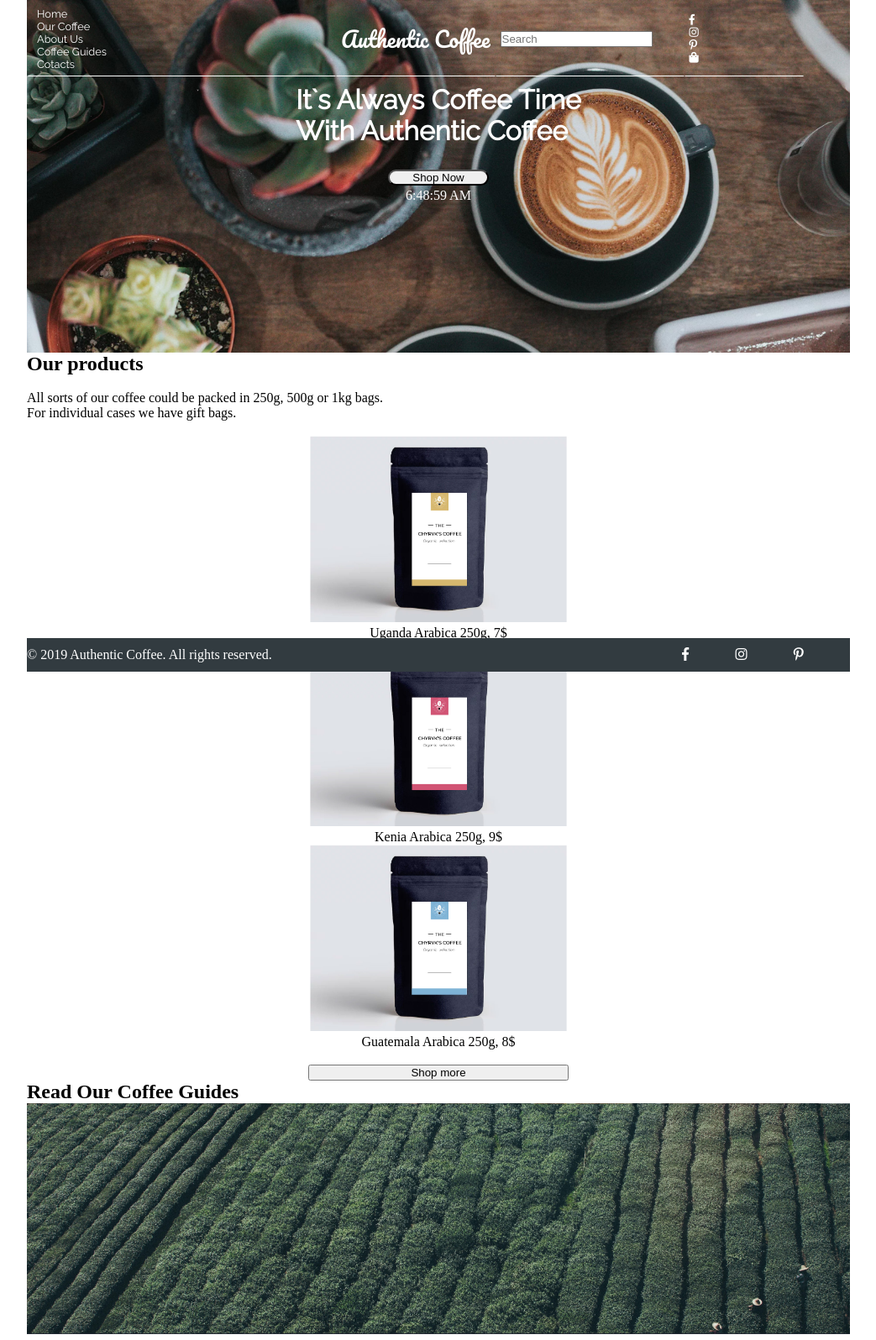
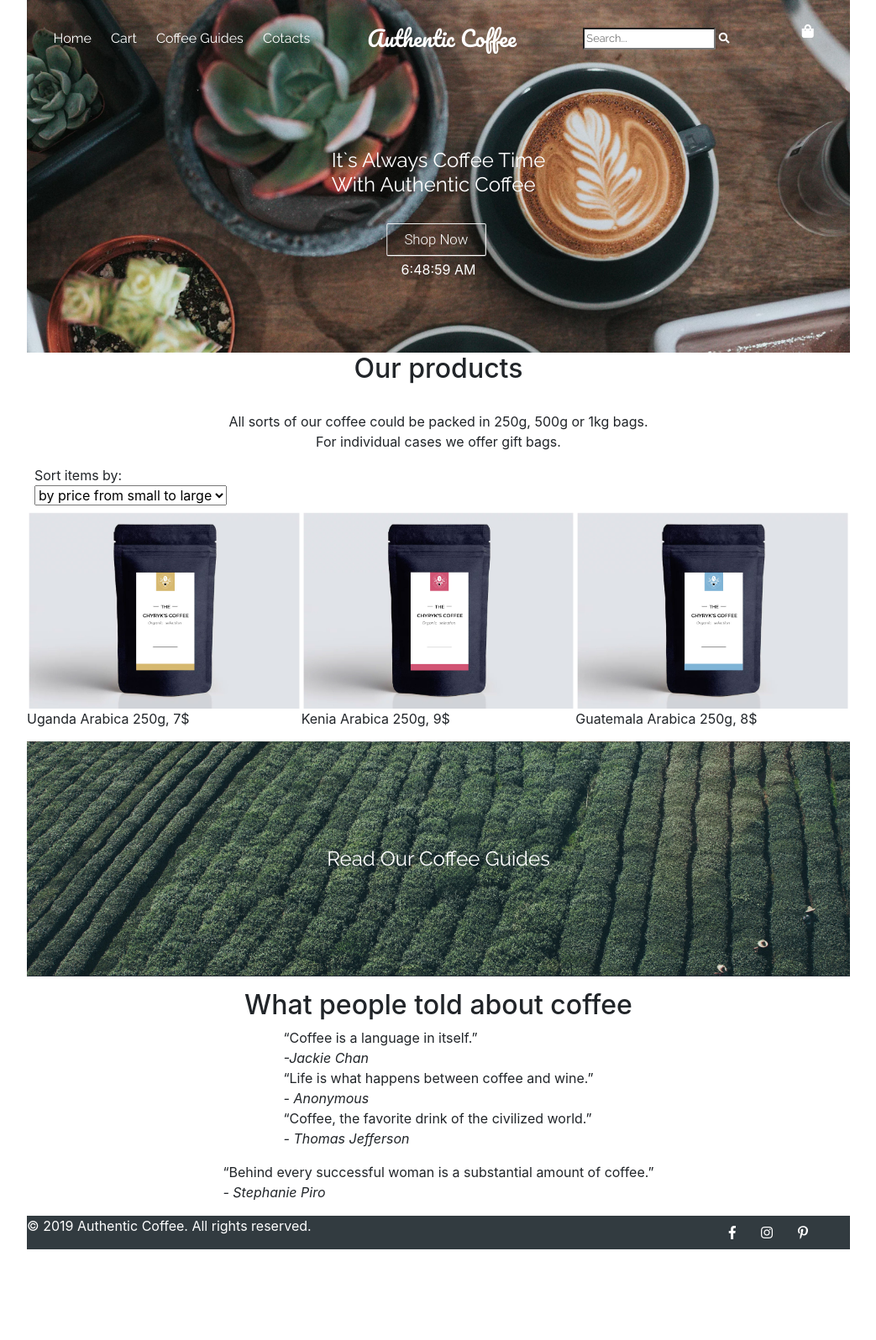
Before and after one commit to coinlawyer/329-css-02, a plain HTML site: page index.html in a window 1280 px wide. Shown: the top 1596 px of the page at 84% size, without its empty margins (118-1161 px from the left). After the commit the page ends 1488 px from the top, so only its background shows below. Drawn offline with nearby package versions, Linux system fonts and the light colour scheme.

Commit message:
before bootstrap

```diff
--- a/css/index.css
+++ b/css/index.css
@@ -5,9 +5,39 @@
 }
 
 * {
-    padding: 0;
     margin: 0;
     box-sizing: border-box;
+}
+
+a {
+    color: var(--header-color);
+    text-transform: capitalize;
+    text-decoration: none;
+}
+
+@media (min-width: 550px){
+    header .entire-topbox {
+        display: grid;
+        grid-template-columns: auto auto auto;
+        grid-template-rows: 1fr;
+        align-items: center;
+        padding: 0;
+        margin: 0;
+    }
+}
+
+@media (min-width: 520px){
+    main .product-list {
+        display: grid;
+        grid-template-columns: 1fr 1fr;
+    }
+}
+
+@media (min-width: 640px){
+    main .product-list {
+        display: grid;
+        grid-template-columns: 1fr 1fr 1fr;
+    }
 }
 
 body {
@@ -19,45 +49,18 @@ header .entire-topbox {
     font-family: 'Raleway';
     font-size: 0.8rem;
     height: 92px;
-    display: flex;
-    justify-content: space-between;
+    flex:1;
     align-items: center;
-    border: 1px solid transparent;
-<<<<<<< HEAD
-    /* border-bottom-color: white; */
-    /* display: inline-flex; */
-=======
-    border-bottom-color: white;
-    display: inline-flex;
->>>>>>> 224645e6ee1c5922fb69f968331aa4fcc2852d2f
-    flex-direction: row;
-}
-
-header nav {
-    border: 1px solid transparent;
-    border-bottom-color: white;
-    box-sizing: border-box;
-    margin: 0 auto;
-    padding: 5px;
-    height: 90px;
-    display: flex;
-    flex-direction: row;
-    justify-content: space-between;
-    align-items: center;
-}
+    }
 
 header .menu-items {
     list-style-type: none;
+    display: flex;
+    justify-content: space-around;
     padding: 5px;
-    width: 355px;
     margin: 0;
 }
 
-header .menu-items a {
-    color: var(--header-color);
-    text-transform: capitalize;
-    text-decoration: none;
-}
 
 header .menu-items a:hover {
     color: var(--accent-color);
@@ -69,47 +72,46 @@ header .logotext p {
     font-size: 2em;
     color: var(--header-color);
     text-align: center;
-    text-transform: capitalize;
+    margin: 5px;
 }
 
-header .search {
-    width: 225px;
+header .logotext {
+    justify-content: center;
+    align-self: center;
+}
+
+li {
+    list-style-type: none;
+    color: var(--header-color);
+    font-size: 1rem;
+}
+
+header .search-cart {
+    display: flex;
+    align-items: center;
+    justify-content: space-around;
+    color: #FFFFFF;
+    padding: 5px;
 }
 
 header .timestamp {
     color: var(--header-color);
-    width: auto;
-    justify-content: center;
-}
-
-header .search-button {
-    align-items: baseline;
-}
-
-header .social-account-icons {
-    list-style-type: none;
-    color: var(--header-color);
-    width: 130px;
+    justify-items: space-around;
 }
 
 header .banner {
     display: grid;
-    flex-direction: column;
+    grid-template-columns: 1fr;
     justify-items: center;
-    align-items: flex-end;
+    align-items: end;
     height: 150px;
 }
 
 header .banner h1 {
     font-family: 'Raleway';
-    font-size: 2rem;
+    font-size: 1.5rem;
     color: var(--header-color);
-    margin: 5px;
-}
-
-header .shop-now {
-    border-radius: 50px;
-    width: 120px;
+    margin-top: 85px;
 }
 
 header {
@@ -120,34 +122,91 @@ header {
 }
 
 main .container {
-    display: grid;
-    grid-template-columns: 1fr, 1fr, 1fr;
-    box-sizing: border-box;
+    display: flex;
+    flex:1;
     justify-content: center;
     align-items: center;
     text-align: center;
 }
 
-main .shop-now {
-    border: none;
-    outline: none;
-    padding: 10px 20px;
-    border-radius: 50px;
-    color: #333;
-    background: #fff;
-    margin-bottom: 50px;
-    box-shadow: 0 3px 20px 0 #0000003b;
+.text-under-header {
+    text-align: center;
+}
+
+main .product-container img {
+    display: block;
+    width: 100%;
+}
+
+main aside {
+        min-height: 280px;
+        background-image: url(../img/coffee-fields.jpg);
+        background-size: cover;
+        background-position: center;
+        margin-bottom: 15px;
+        margin-top: 15px;
+        display: flex;
+        justify-content: center;
+        align-items: center;
+}
+
+main aside h2{
+    font-family: 'Raleway';
+    font-size: 1.5rem;
+    color: var(--header-color);
+    margin: 5px;
+    text-align: center;
+}
+
+main #coffee-quotes{
+    display: flex;
+    flex-direction: column;
+    justify-items: center;
+    align-items: center;
+}
+
+#shop-button {
+    display:inline-block;
+    padding:0.35em 1.2em;
+    border:0.1em solid #FFFFFF;
+    margin:0 0.3em 0.3em 0;
+    border-radius:0.12em;
+    box-sizing: border-box;
+    text-decoration:none;
+    font-family:'Roboto',sans-serif;
+    font-weight:300;
+    color:#FFFFFF;
+    text-align:center;
+    transition: all 0.2s;
+    background-color: transparent;
+}
+
+.animated {
+  animation: pulse;
+  animation-duration: 2s;
+  animation-delay: 2s;
+  animation-iteration-count: infinite;
+}
+
+.shop-button:hover{
+    color:#000000;
+    background-color:#FFFFFF;
+}
+@media all and (max-width:30em){
+    .shop-button{
+    display:block;
+    margin:0.4em auto
+    }
 }
 
 footer {
     display: flex;
-    width: 980px;
-    height: 40px;
+    flex:1;
+    height: auto;
     bottom: 0;
     left: 0;
     right: 0;
     margin: 0 auto;
-    position: fixed;
     color: white;
     background-color: #323b40;
     align-items: center;
@@ -157,9 +216,14 @@ footer {
 footer .social-media-icons-list {
     list-style-type: none;
     display: flex;
-    justify-content: space-between;
-    align-content: stretch;
-    width: 200px;
+    justify-items: space-around;
+    padding: 5px;
+    margin: 0;
+}
+
+footer a {
+    padding-left: 15px;
+    padding-right: 15px;
 }
 
 .team {
--- a/index.html
+++ b/index.html
@@ -9,96 +9,108 @@
     <link rel="shortcut icon" type="image/png" href="img/favicon-coffeecup.png" />
     <link rel="stylesheet" href="https://use.fontawesome.com/releases/v5.7.0/css/all.css"
         integrity="sha384-lZN37f5QGtY3VHgisS14W3ExzMWZxybE1SJSEsQp9S+oqd12jhcu+A56Ebc1zFSJ" crossorigin="anonymous">
+    <link rel="stylesheet" href="css/bootstrap.min.css">
+    <link rel="stylesheet" href="https://cdnjs.cloudflare.com/ajax/libs/animate.css/3.7.2/animate.min.css">
     <link rel="stylesheet" href="css/index.css">
 </head>
 
 <body>
-    <header class="container">
+    <header>
+        <div class="container">
             <div class="entire-topbox">
-            <nav class="top-menu">
+                <nav class="top-menu-left">
                     <ul class="menu-items">
                         <li><a href="index.html">Home</a></li>
-                    <li><a href="our-coffee.html">Our Coffee</a></li>
-                    <li><a href="about-us.thml">About Us</a></li>
+                        <li><a href="cart.html">Cart</a></li>
                         <li><a href="coffee-guides.html">Coffee guides</a></li>
                         <li><a href="contacts.html">Cotacts</a></li>
                     </ul>
                 </nav>
-            <nav class="logotext">
+                <div class="logotext">
                     <p>Authentic Coffee</p>
-            </nav>
-            <nav class="search">
-                <form class="search-button">
-                    <input type="text" placeholder="Search">
+                </div>
+                <div class="search-cart">
+                    <form action="">
+                            <input type="search" placeholder="Search...">
+                            <span class="icon"><i class="fa fa-search"></i></span>
                     </form>
-            </nav>
-            <nav>
-                <ul class="social-account-icons">
-                    <li><i class="fab fa-facebook-f"><a href="facebook.html"></a></i></li>
-                    <li><i class="fab fa-instagram"><a href="instagram.html"></a></i></li>
-                    <li><i class="fab fa-pinterest-p"><a href="pinterest.html"></a></i></li>
-                    <li><i class="fas fa-shopping-bag"><a href="index.html"></a></i></li>
+                    <div class="cart">
+                        <ul class="cart">
+                            <li><a href="cart.html"><i class="fas fa-shopping-bag"></i></i></a></li>
                         </ul>
-            </nav>
+                    </div>
+                </div>
             </div>
             <div class="banner">
+                <div class="motto">
                     <h1 class="motto">It`s Always Coffee Time <br>
                         With Authentic Coffee</h1><br>
-            <button class="shop-now">Shop Now</button>
+                </div>
+                <a href="cart.html"></a><button id="shop-button" class="animated">Shop Now</button></a>
                 <div class="timestamp">Lviv Local Time<br></div>
+            </div>
         </div>
     </header>
 
     <main>
-        <div class="text-over-items"><h2>Our products</h2> <br>
+        <div class="text-under-header">
+            <h2>Our products</h2> <br>
             <p>All sorts of our coffee could be packed in 250g, 500g or 1kg bags.<br>
-                For individual cases we have gift bags.</p></div>
-            <div class="container">
-                <figure><a href="#"><img src="img/coffee-packet-brown.jpg" alt="coffee-packet-brown" width="310"></a>
+                For individual cases we offer gift bags.</p>
+        </div>
+        <label class="sort-list">
+            Sort items by: <br>
+            <select class = "sort-options" name="sort-products-options">
+                <option class="price-to-small">by price from small to large</option>
+                <option class="price-to-large">by price from large to small</option>
+                <option class="by-name">by name</option>
+            </select>
+        </label>
+        <div class="product-list">
+                <div class="product-container">
+                    <a href="#"><img src="img/coffee-packet-brown.jpg" alt="coffee-packet-brown"></a>
                     <figcaption>Uganda Arabica 250g, 7$</figcaption>
-                </figure>
-                <figure><a href="#"><img src="img/coffee-packet-red.jpg" alt="coffee-packet-red" width="310"></a>
+                </div>
+                <div class="product-container">
+                    <a href="#"><img src="img/coffee-packet-red.jpg" alt="coffee-packet-red"></a>
                     <figcaption>Kenia Arabica 250g, 9$</figcaption>
-                </figure>
-                <figure><atg33 href="#"><img src="img/coffee-packet-blue.jpg" alt="coffee-packet-blue" width="310"></a>
+                </div>
+                <div class="product-container">
+                    <a href="#"><img src="img/coffee-packet-blue.jpg" alt="coffee-packet-blue"></a>
                         <figcaption>Guatemala Arabica 250g, 8$</figcaption>
-                </figure>
-                <br><button type="button" class="shop-more">Shop more</button>
+                </div>
         </div>
         <aside>
-            <h2>Read Our Coffee Guides</h2>
-            <a href="guides-to-coffee.html"><img src="img/coffee-fields.jpg" alt="coffee-fields-index" width="980"></a>
+            <h2><a href="coffee-guides.html"></ahref>Read Our Coffee Guides</a> </h2>
         </aside>
         <section id="coffee-quotes">
-            <h2>Best quotes about coffee</h2>
+            <h2>What people told about coffee</h2>
 
             <p><q>Coffee is a language in itself.</q><br>
-                <cite>-Jackie Chan</cite></p>
-
-            <q>Life is what happens between coffee and wine.</q>
-            <cite>- Anonymous</cite>
-
-            <q>Coffee, the favorite drink of the civilized world.</q>
-            <cite>- Thomas Jefferson</cite>
-
+                <cite>-Jackie Chan</cite><br>
+            <q>Life is what happens between coffee and wine.</q><br>
+                <cite>- Anonymous</cite><br>
+            <q>Coffee, the favorite drink of the civilized world.</q><br>
+                <cite>- Thomas Jefferson</cite><br>
             <p><q>Behind every successful woman is a substantial amount of coffee.</q><br>
                 <cite>- Stephanie Piro</cite></p>
-        </section>
-        <section>
-            <h2>Get To Know Authentic Coffee Better</h2>
         </section>
     </main>
     <footer class="footer">
         <p class="copyright-text">© 2019 Authentic Coffee. All rights reserved.</p>
         <div class="social-media-footer">
-            <ul = class="social-media-icons-list">
-                <li><i class="fab fa-facebook-f"><a href="facebook.html"></a></i></li>
-                <li><i class="fab fa-instagram"><a href="instagram.html"></a></i></li>
-                <li><i class="fab fa-pinterest-p"><a href="pinterest.html"></a></i></li>
-                <li><i class="fal fa-home-alt"><a href="index.html"></a></i></li>
+            <ul class="social-media-icons-list">
+                <li><a href="facebook.html"><i class="fab fa-facebook-f"></i></a></i></li>
+                <li><a href="instagram.html"><i class="fab fa-instagram"></i></a></i></li>
+                <li><a href="pinterest.html"><i class="fab fa-pinterest-p"></i></a></i></li>
+                <li><a href="index.html"><i class="fal fa-home-alt"></i></a></i></li>
                 </ul>
         </div>
     </footer>
+    <script src="http://code.jquery.com/jquery-3.4.1.min.js" integrity="sha256-CSXorXvZcTkaix6Yvo6HppcZGetbYMGWSFlBw8HfCJo=" crossorigin="anonymous"></script>
+    <script src="https://cdnjs.cloudflare.com/ajax/libs/popper.js/1.14.7/umd/popper.min.js" integrity="sha384-UO2eT0CpHqdSJQ6hJty5KVphtPhzWj9WO1clHTMGa3JDZwrnQq4sF86dIHNDz0W1" crossorigin="anonymous"></script>
+    <script src="https://stackpath.bootstrapcdn.com/bootstrap/4.3.1/js/bootstrap.min.js" integrity="sha384-JjSmVgyd0p3pXB1rRibZUAYoIIy6OrQ6VrjIEaFf/nJGzIxFDsf4x0xIM+B07jRM" crossorigin="anonymous"></script>
     <script src="js/index.js"></script>
 </body>
+
 </html>
```
Also changed, not shown: contacts.html (+22 -21 lines), css/products.json (added, +37 -0 lines), js/index.js (+40 -0 lines), js/smooth-scroll.js (added, +16 -0 lines), server.js (added, +33 -0 lines), package-lock.json, 1 other file. Lines whose indentation alone changed are shown as unchanged.
